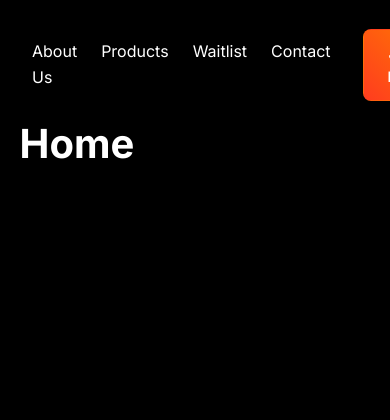
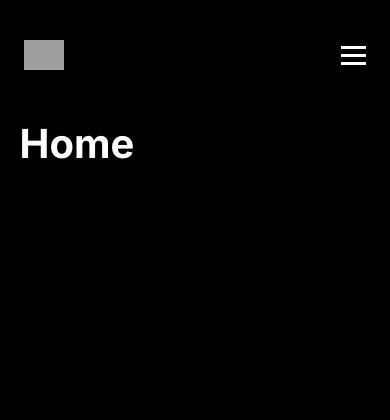
Before and after one commit to APEX-Race-Tech/Main_website, a PHP site: page / in a window 390 px wide. Shown: the top 420 px of the page. Run offline with PHP 8.4, Linux system fonts and the light colour scheme; grey boxes are pictures that could not be loaded.

Commit message:
feat: implement responsive mobile navigation with hamburger menu

```diff
--- a/css/_layout.css
+++ b/css/_layout.css
@@ -51,13 +51,15 @@
     width: 100%;
 }
 
+
+
 /* Header */
 .header {
     position: fixed;
     top: 0;
     left: 0;
     width: 100%;
-    z-index: 1000;
+    z-index: 1010;
     height: var(--header-height);
     display: flex;
     align-items: center;
@@ -102,6 +104,20 @@
 
 .hamburger-btn {
     display: none; /* Hidden on desktop */
+    background: none;
+    border: none;
+    cursor: pointer;
+    padding: 0;
+    z-index: 1001;
+}
+
+.hamburger-btn__bar {
+    display: block;
+    width: 25px;
+    height: 3px;
+    margin: 5px 0;
+    background-color: var(--text-color);
+    transition: all var(--transition-speed) ease-in-out;
 }
 
 /* --- Header Scrolled State --- */
--- /dev/null
+++ b/css/_responsive.css
@@ -0,0 +1,85 @@
+/* --- Mobile Responsiveness --- */
+@media (max-width: 768px) {
+    .scroll-container {
+        scroll-snap-type: none; /* Disable scroll snapping on mobile */
+    }
+
+    .nav-right {
+        display: none; /* Hide desktop nav links */
+    }
+
+    .hamburger-btn {
+        display: block; /* Show hamburger menu */
+    }
+
+    .nav-container {
+        margin: 0 auto;
+        height: 100%;
+        position: relative;
+        top: 15px;
+    }
+
+    .header {
+        padding: 0 1.5rem;
+    }
+
+    .header__logo .logo--full {
+        display: none;
+    }
+
+    .header__logo .logo--icon {
+        display: block;
+        height: 30px;
+    }
+
+    .header.scrolled .nav-container {
+        max-width: 90%;
+    }
+
+    /* Mobile Nav Panel */
+    .mobile-nav {
+        position: fixed;
+        top: 0;
+        left: -100%; /* Start off-screen */
+        width: 100%;
+        height: 100%;
+        background-color: #0a0a0a;
+        z-index: 1000;
+        display: flex;
+        flex-direction: column;
+        justify-content: center;
+        align-items: center;
+        transition: left 0.5s ease-in-out;
+    }
+
+    .mobile-nav.open {
+        left: 0; /* Slide in */
+    }
+
+    .mobile-nav .nav-links {
+        flex-direction: column;
+        gap: 2rem;
+        text-align: center;
+    }
+
+    .mobile-nav .nav-links a {
+        font-size: 1.5rem;
+    }
+
+    .mobile-nav .header-action-item {
+        margin-top: 2rem;
+    }
+
+    /* Hamburger animation to 'X' */
+    .hamburger-btn.open .hamburger-btn__bar:nth-child(1) {
+        transform: translateY(8px) rotate(45deg);
+    }
+
+    .hamburger-btn.open .hamburger-btn__bar:nth-child(2) {
+        opacity: 0;
+    }
+
+    .hamburger-btn.open .hamburger-btn__bar:nth-child(3) {
+        transform: translateY(-8px) rotate(-45deg);
+    }
+}
--- a/css/main.css
+++ b/css/main.css
@@ -10,3 +10,4 @@
 @import url('_layout.css');
 @import url('_components.css');
 @import url('_animations.css');
+@import url('_responsive.css');
--- a/index.html
+++ b/index.html
@@ -62,6 +62,19 @@
         </nav>
     </header>
 
+    <!-- Mobile Navigation -->
+    <div class="mobile-nav">
+        <ul class="nav-links">
+            <li><a href="#about">About Us</a></li>
+            <li><a href="#products">Products</a></li>
+            <li><a href="#waitlist">Waitlist</a></li>
+            <li><a href="#contact">Contact</a></li>
+        </ul>
+        <div class="header-action-item">
+            <a href="#waitlist" class="btn btn-primary">Join Now</a>
+        </div>
+    </div>
+
     <!-- Main Content -->
     <main class="scroll-container">
         <section id="home" class="full-page-section">
--- a/js/main.js
+++ b/js/main.js
@@ -60,9 +60,30 @@ const initSectionObserver = () => {
     sections.forEach(section => observer.observe(section));
 };
 
+const initMobileNav = () => {
+    const hamburgerBtn = document.querySelector('.hamburger-btn');
+    const mobileNav = document.querySelector('.mobile-nav');
+    const mobileNavLinks = document.querySelectorAll('.mobile-nav .nav-links a');
+
+    if (hamburgerBtn && mobileNav) {
+        hamburgerBtn.addEventListener('click', () => {
+            hamburgerBtn.classList.toggle('open');
+            mobileNav.classList.toggle('open');
+        });
+
+        mobileNavLinks.forEach(link => {
+            link.addEventListener('click', () => {
+                hamburgerBtn.classList.remove('open');
+                mobileNav.classList.remove('open');
+            });
+        });
+    }
+};
+
 document.addEventListener('DOMContentLoaded', () => {
     console.log('DOM fully loaded and parsed');
     initHeaderScroll();
     initSectionObserver();
     initFollowPrompt();
+    initMobileNav();
 });
```
